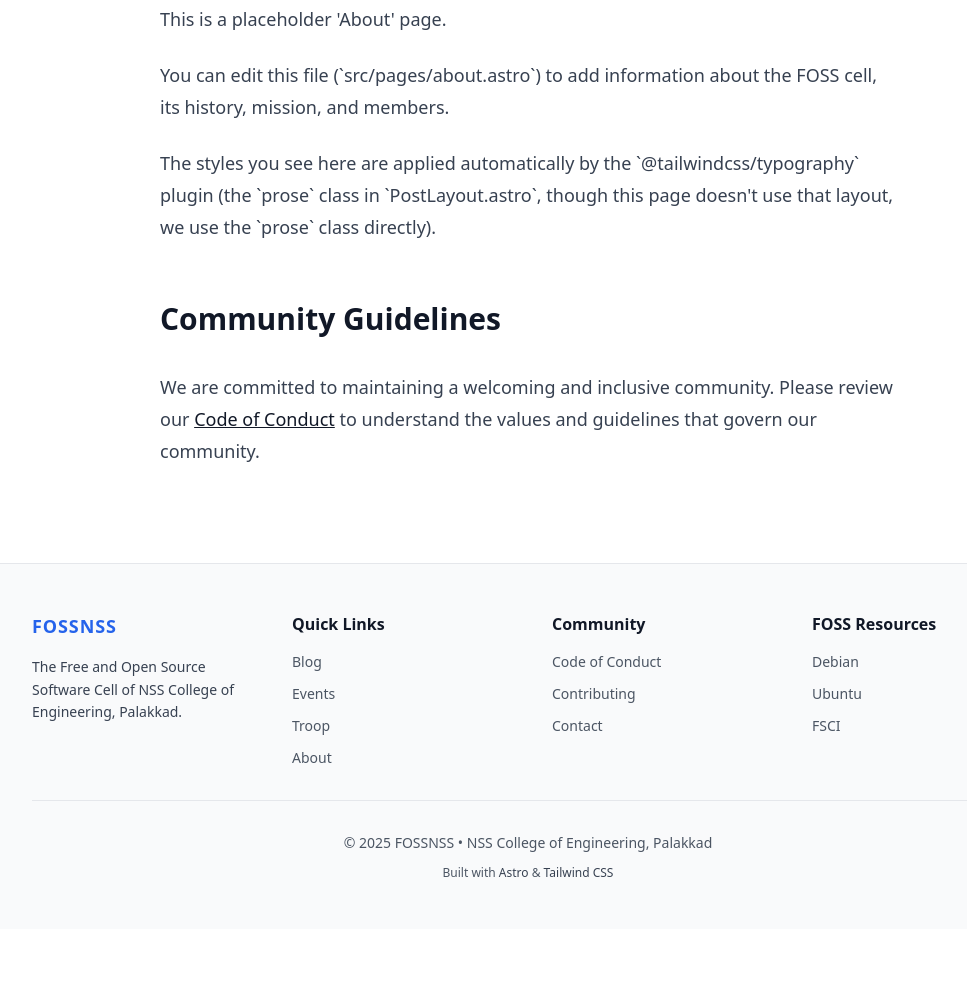
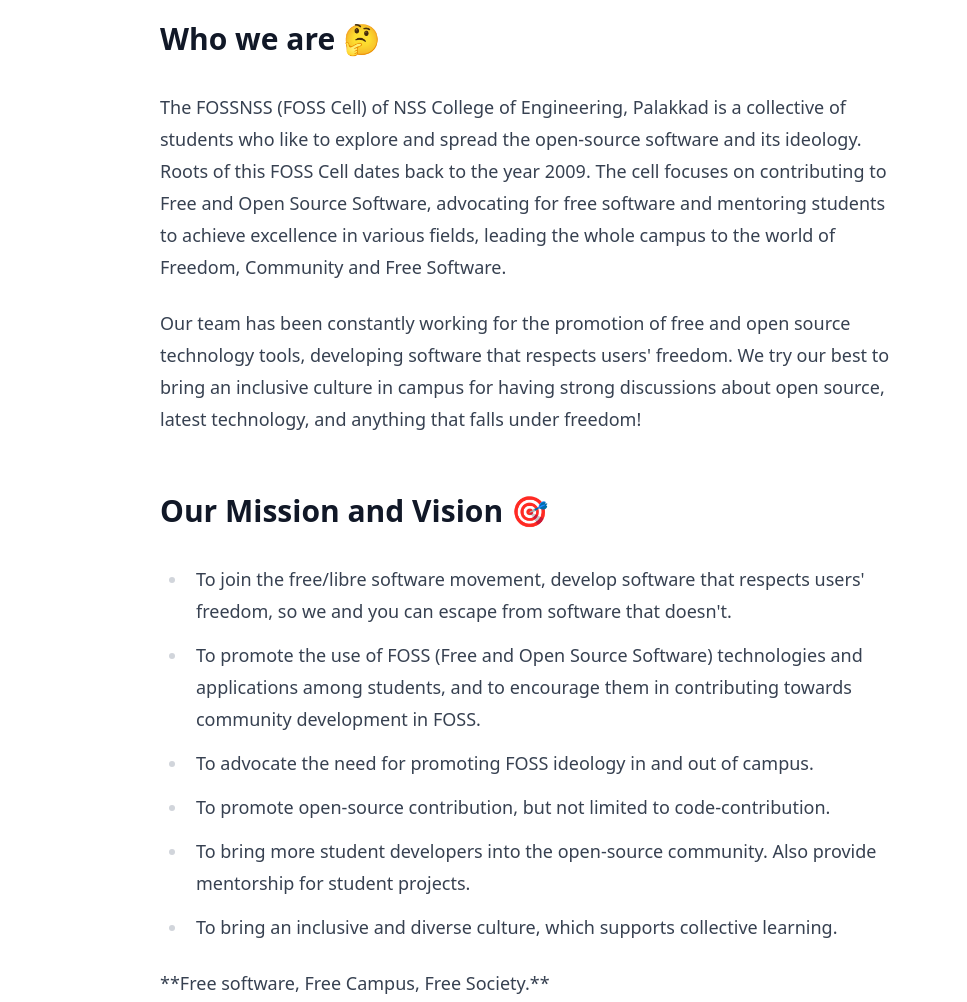
Before and after one commit to jithurx/fossnss-website, an Astro site: page /fossnss-website/about in a window 1280 px wide. Shown: the part 166-1168 px from the top of the page, without its empty margins (112-1079 px from the left). Before the commit the page ends 1095 px from the top, so only its background shows below. Built offline with nearby package versions, Linux system fonts and the light colour scheme; Astro itself is replaced by a stand-in of ours.

Commit message:
updated about page

```diff
--- a/src/pages/about.astro
+++ b/src/pages/about.astro
@@ -7,23 +7,32 @@
 
     <div class="prose dark:prose-invert lg:prose-lg max-w-none">
       <h1>About Us</h1>
+
+      <h2>Who we are 🤔</h2>
       <p>
-        This is a placeholder 'About' page.
+        The FOSSNSS (FOSS Cell) of NSS College of Engineering, Palakkad is a collective of students who like to explore and spread the open-source software and its ideology. Roots of this FOSS Cell dates back to the year 2009. The cell focuses on contributing to Free and Open Source Software, advocating for free software and mentoring students to achieve excellence in various fields, leading the whole campus to the world of Freedom, Community and Free Software.
       </p>
       <p>
-        You can edit this file (`src/pages/about.astro`) to add information
-        about the FOSS cell, its history, mission, and members.
+        Our team has been constantly working for the promotion of free and open source technology tools, developing software that respects users' freedom. We try our best to bring an inclusive culture in campus for having strong discussions about open source, latest technology, and anything that falls under freedom!
       </p>
+
+      <h2>Our Mission and Vision 🎯</h2>
+      <ul>
+        <li>To join the free/libre software movement, develop software that respects users' freedom, so we and you can escape from software that doesn't.</li>
+        <li>To promote the use of FOSS (Free and Open Source Software) technologies and applications among students, and to encourage them in contributing towards community development in FOSS.</li>
+        <li>To advocate the need for promoting FOSS ideology in and out of campus.</li>
+        <li>To promote open-source contribution, but not limited to code-contribution.</li>
+        <li>To bring more student developers into the open-source community. Also provide mentorship for student projects.</li>
+        <li>To bring an inclusive and diverse culture, which supports collective learning.</li>
+      </ul>
+
       <p>
-        The styles you see here are applied automatically by the
-        `@tailwindcss/typography` plugin (the `prose` class in `PostLayout.astro`,
-        though this page doesn't use that layout, we use the `prose` class directly).
+        **Free software, Free Campus, Free Society.**
       </p>
 
       <h2>Community Guidelines</h2>
       <p>
-        We are committed to maintaining a welcoming and inclusive community.
-        Please review our <a href={getPageUrl('/code-of-conduct')}>Code of Conduct</a> to understand
+        We are committed to maintaining a welcoming and inclusive community. Please review our <a href={getPageUrl('/code-of-conduct')}>Code of Conduct</a> to understand
         the values and guidelines that govern our community.
       </p>
     </div>
```
